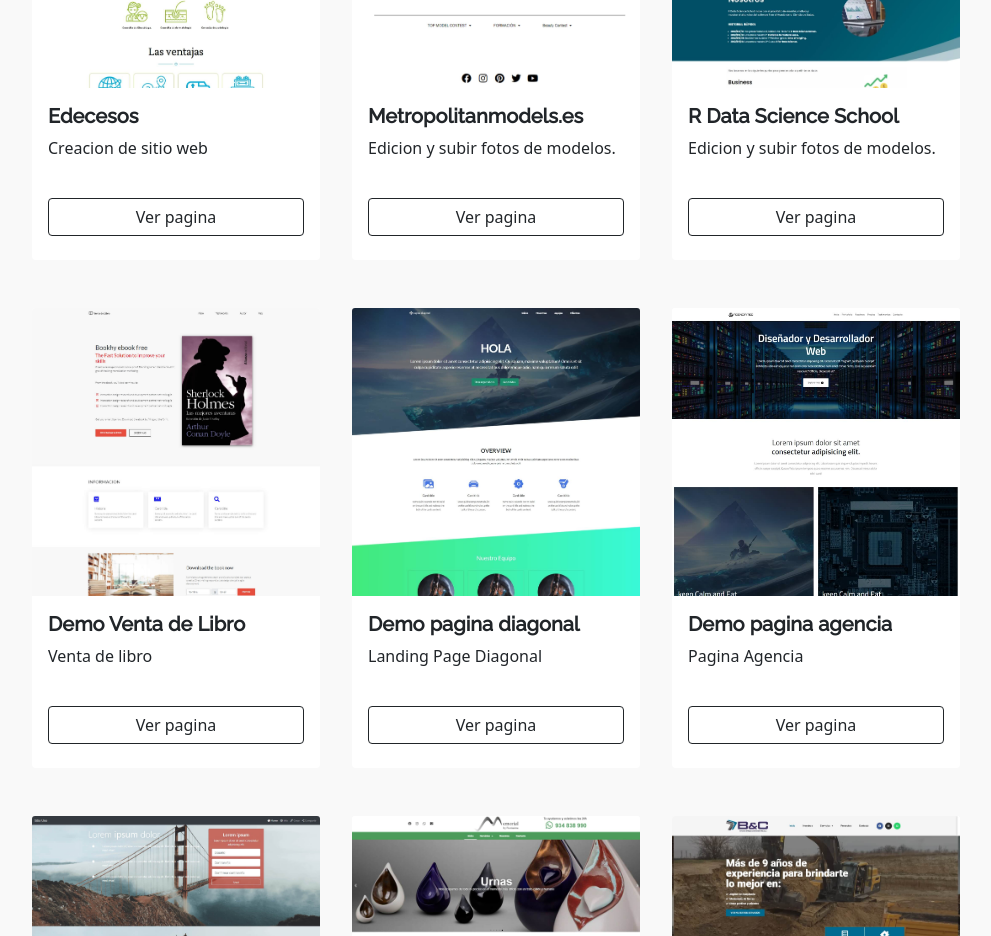
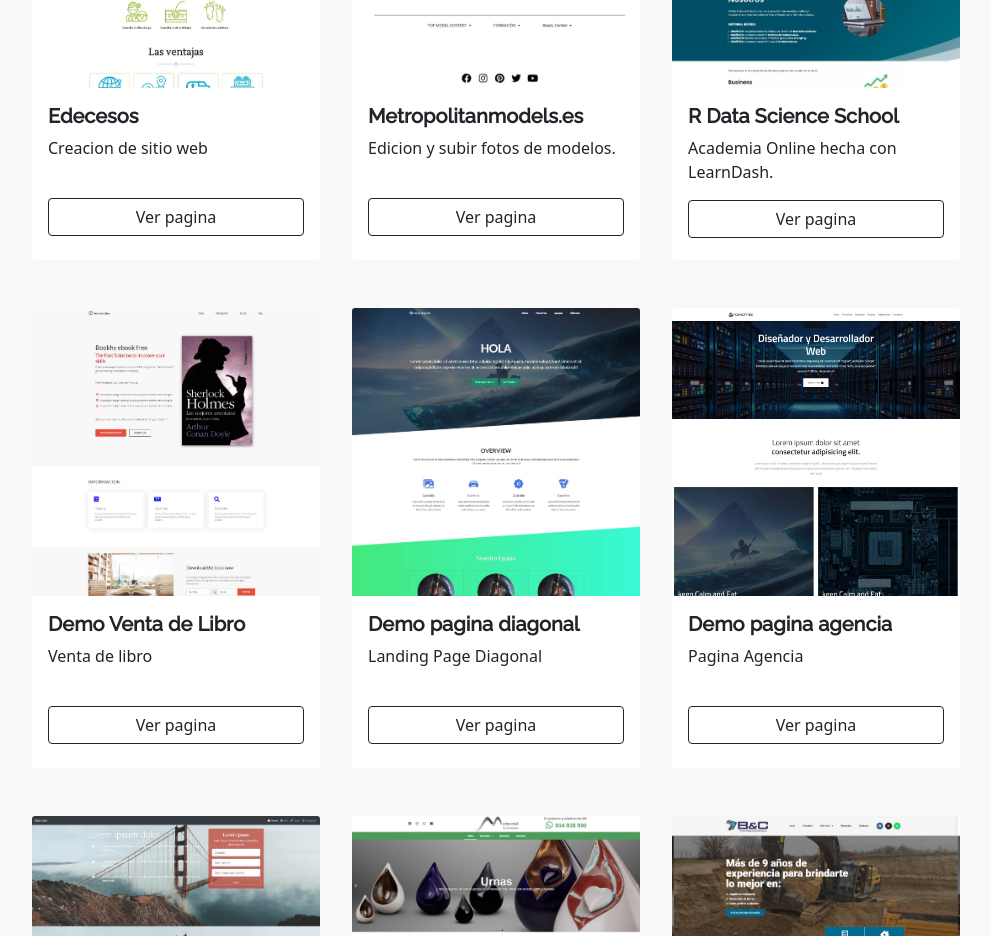
Before and after one commit to KOLEN94/Teofilo-Rosales-Freelancer, a React (Create React App) app: page / in a window 1280 px wide. Shown: the part 4480-5416 px from the top of the page, without its empty margins (144-1135 px from the left). Built offline with nearby package versions, Linux system fonts and the light colour scheme.

Commit message:
pagina rdatascienceschool-correccion

```diff
--- a/src/Componentes/Portafolio/Data.js
+++ b/src/Componentes/Portafolio/Data.js
@@ -122,7 +122,7 @@ const item = [
     titulo: 'R Data Science School',
     category: "Paginas Web",
     img: img12,
-    desc: 'Edicion y subir fotos de modelos.',
+    desc: 'Academia Online hecha con LearnDash.',
     link: 'https://rdatascienceschool.com'
   },
   {
```
